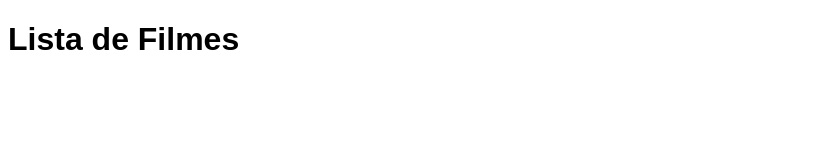
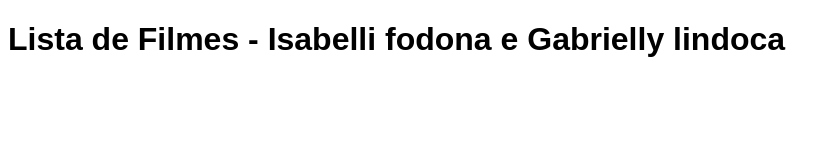
Before and after one commit to IsabelliPedrosa/oi, a website: page aiai/index.html in a window 1280 px wide. Shown: the whole page, without its empty margins (0-839 px from the left). Drawn offline with Linux system fonts and the light colour scheme; no server answers.

Commit message:
Lindezas da unasp (gabby)

```diff
--- a/aiai/index.html
+++ b/aiai/index.html
@@ -7,7 +7,7 @@
     <title>Frontend Filmes</title>
 </head>
 <body>
-    <h1>Lista de Filmes</h1>
+    <h1>Lista de Filmes - Isabelli fodona e Gabrielly lindoca </h1>
 
     <section class="filmes"></section>
 
```
Also changed, not shown: 1 other file.
